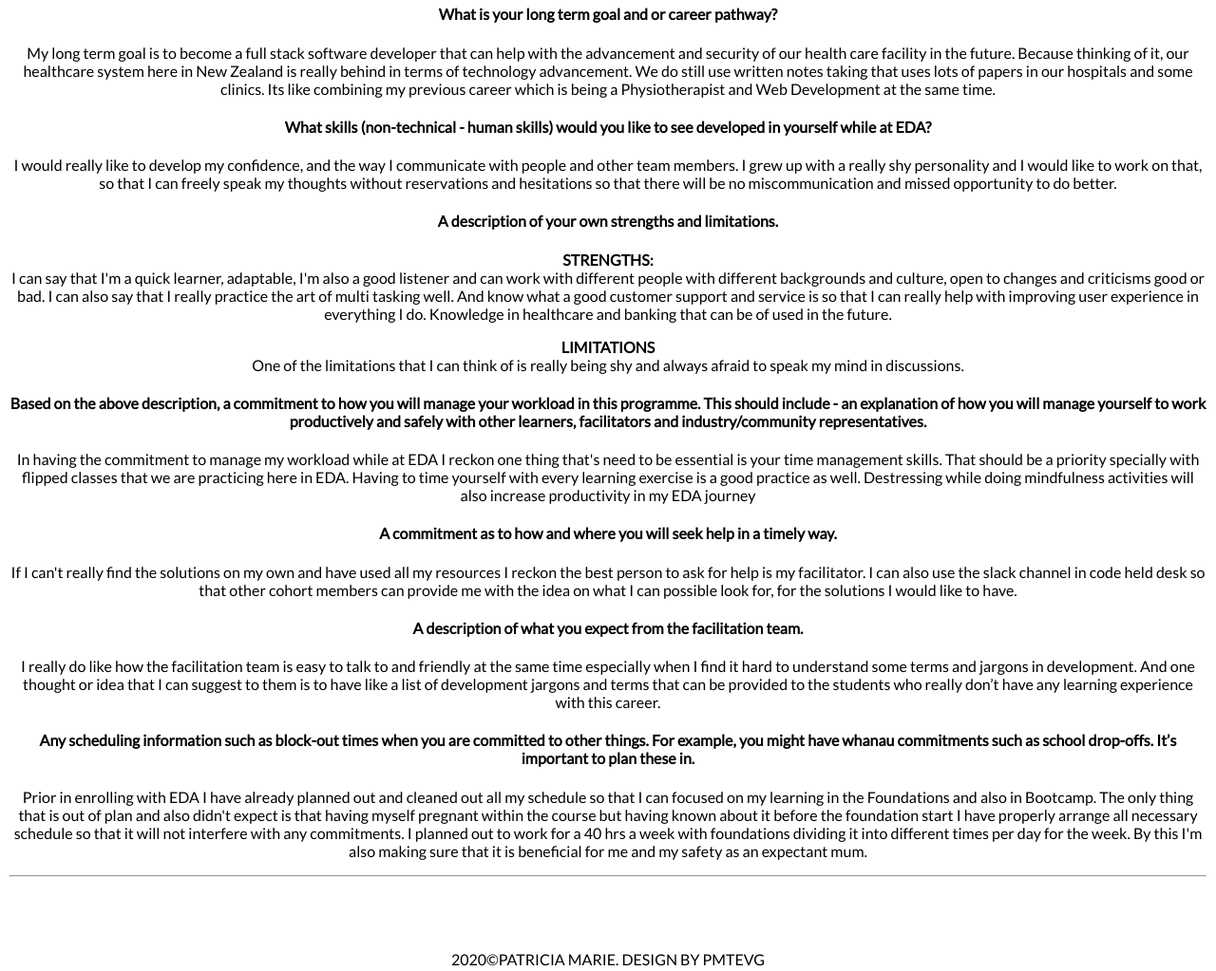
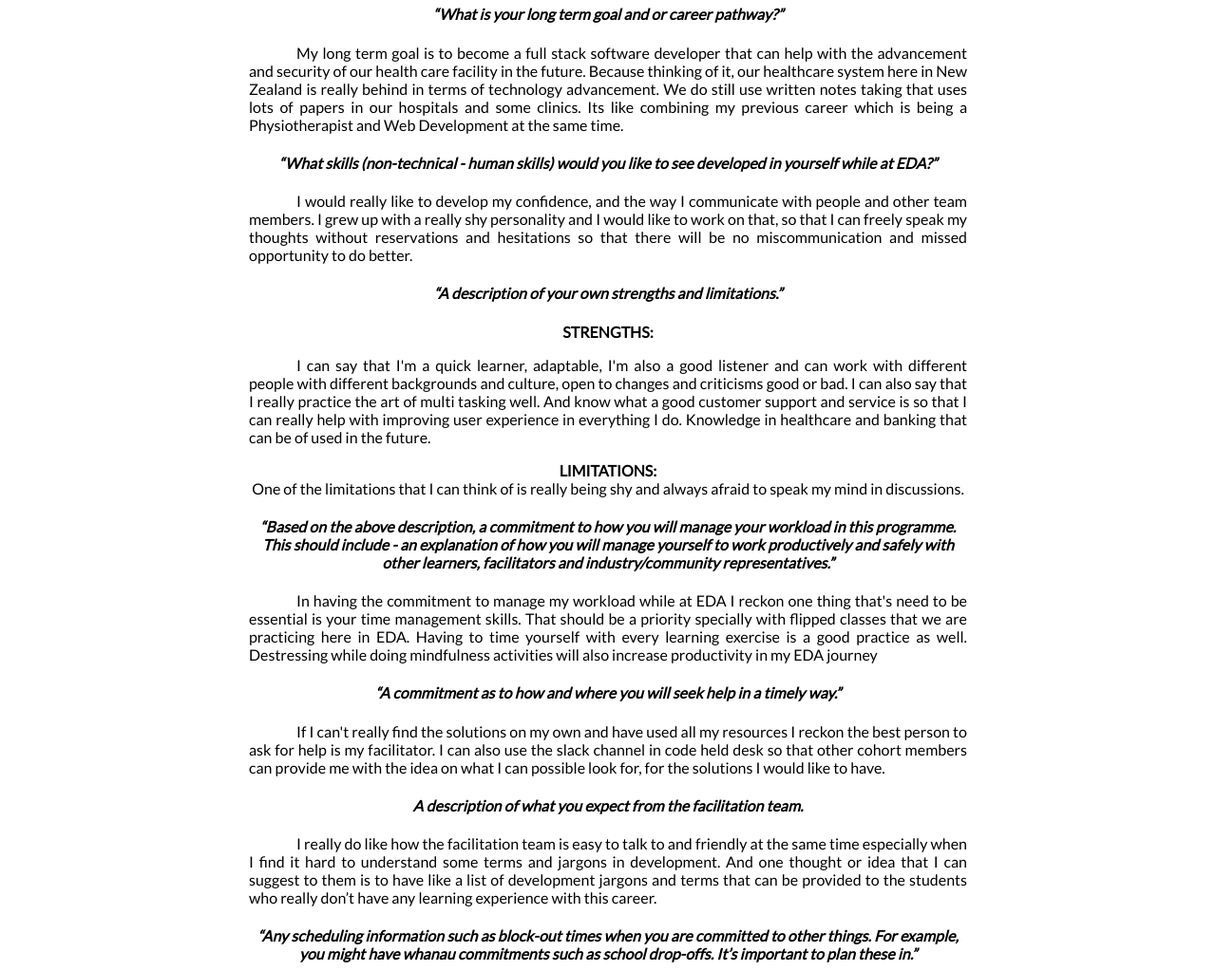
Before and after one commit to pmtevgonzales/pmtevgonzales.github.io, a plain HTML site: page Blogs/sprint2-cultural.html in a window 1280 px wide. Shown: the part 1440-2463 px from the top of the page at 95% size. Drawn offline with Linux system fonts and the light colour scheme.

Commit message:
update blog identation

```diff
--- a/Blogs/sprint2-cultural.html
+++ b/Blogs/sprint2-cultural.html
@@ -16,7 +16,7 @@
           <ul>
             <li><a href="../index.html">HOME</a></li>
             <li><a href="../about.html">ABOUT</a></li>
-            <li><a href="../blog.html">BLOG</a></li>
+            <li><a class="current" href="../blog.html">BLOG</a></li>
             <li><a href="#">FAQ</a></li>
             <li><a href="#">CONTACT</a></li>
           </ul>
@@ -34,59 +34,58 @@
                 </div>
                 <img src="../Images/thecomfortzone.jpg" alt="comfortzone" style="width:65%"/>
                 <div>
-                    <p>Reflecting on my learning journey here at EDA and how I plan on achieving my goals.</p>
-                    <h4>
-                        What is your long term goal and or career pathway?
+                    <p class="question">Reflecting on my learning journey here at EDA and how I plan on achieving my goals.</p>
+                    <h4 class="description no-indent question">
+                        <q>What is your long term goal and or career pathway?</q>
                     </h4>
-                        <p>
+                        <p class="align-justify description">
                             My long term goal is to become a full stack software developer that can help with the advancement and security of our health care facility in the future. Because thinking of it, our healthcare system here in New Zealand is really behind in terms of technology advancement. We do still use written notes taking that uses lots of papers in our hospitals and some clinics. Its like combining my previous career which is being a Physiotherapist and Web Development at the same time.
                         </p>
-                    <h4>
-                        What skills (non-technical - human skills) would you like to see developed in yourself while at EDA?
+                    <h4 class="description no-indent question">
+                        <q>What skills (non-technical - human skills) would you like to see developed in yourself while at EDA?</q>
                     </h4>
-                        <p>
+                        <p class="align-justify description">
                             I would really like to develop my confidence, and the way I  communicate with people and other team members. I grew up with a really shy personality and I would like to work on that, so that I can freely speak my thoughts without reservations and hesitations so that there will be no miscommunication and missed opportunity to do better.
                         </p>
-                    <h4>
-                        A description of your own strengths and limitations.
+                    <h4 class="description no-indent question">
+                        <q>A description of your own strengths and limitations.</q>
                     </h4>
-                        <p>
-                            <b>STRENGTHS:</b>
-                            <br>
+                        <b>STRENGTHS:</b>
+                        <p class="align-justify description">
                             I can say that I'm a quick learner, adaptable, I'm also a good listener and can work with different people with different backgrounds and culture, open to changes and criticisms good or bad. I can also say that I really practice the art of multi tasking well. And know what a good customer support and service is so that I can really help with improving user experience in everything I do. Knowledge in healthcare and banking that can be of used in the future.
                         </p>
                         <p>
-                            <b>LIMITATIONS</b>
+                            <b>LIMITATIONS:</b>
                             <br>
                             One of the limitations that I can think of is really being shy and always afraid to speak my mind in discussions.
                         </p>
-                    <h4>
-                        Based on the above description, a commitment to how you will manage your workload in this programme. This should include - an explanation of how you will manage yourself to work productively and safely with other learners, facilitators and industry/community representatives.
+                    <h4 class="description no-indent question">
+                        <q>Based on the above description, a commitment to how you will manage your workload in this programme. This should include - an explanation of how you will manage yourself to work productively and safely with other learners, facilitators and industry/community representatives.</q>
                     </h4>
-                        <p>
+                        <p class="align-justify description">
                             In having the commitment to manage my workload while at EDA I reckon one thing that's need to be essential is your time management skills. That should be a priority specially with flipped classes that we are practicing here in EDA. Having to time yourself with every learning exercise is a good practice as well. Destressing while doing mindfulness activities will also increase productivity in my EDA journey
                         </p>
-                    <h4>
-                        A commitment as to how and where you will seek help in a timely way.
+                    <h4 class="description no-indent question">
+                        <q>A commitment as to how and where you will seek help in a timely way.</q>
                     </h4>
-                        <p>
+                        <p class="align-justify description">
                             If I can't really find the solutions on my own and have used all my resources I reckon the best person to ask for help is my facilitator. I can also use the slack channel in code held desk so that other cohort members can provide me with the idea on what I can possible look for, for the solutions I would like to have.
                         </p>
-                    <h4>
+                    <h4 class="description no-indent question">
                         A description of what you expect from the facilitation team.
                     </h4>
-                        <p>
+                        <p class="align-justify description">
                             I really do like how the facilitation team is easy to talk to and friendly at the same time especially when I find it hard to understand some terms and jargons in development. And one thought or idea that I can suggest to them is to have like a list of development jargons and terms that can be provided to the students who really don’t have any learning experience with this career.
                         </p>
-                    <h4>
-                        Any scheduling information such as block-out times when you are committed to other things. For example, you might have whanau commitments such as school drop-offs. It’s important to plan these in.
+                    <h4 class="description no-indent question">
+                       <q>Any scheduling information such as block-out times when you are committed to other things. For example, you might have whanau commitments such as school drop-offs. It’s important to plan these in.</q>
                     </h4>
-                        <p>
+                        <p class="align-justify description">
                             Prior in enrolling with EDA I have already planned out and cleaned out all my schedule so that I can focused on my learning in the Foundations and also in Bootcamp. The only thing that is out of plan and also didn't expect is that having myself pregnant within the course but having known about it before the foundation start I have properly arrange all necessary schedule so that it will not interfere with any commitments. I planned out to work for a 40 hrs a week with foundations dividing it into different times per day for the week. By this I'm also making sure that it is beneficial for me and my safety as an expectant mum.
                         </p>
                 </div>
             </div>
-            <hr>
+            <div class="separator group" ></div>
         </div>
     </body>
     <br>
--- a/Styles/main.css
+++ b/Styles/main.css
@@ -14,6 +14,12 @@
     margin-left: 20%;
     margin-right: 20%;
     text-indent: 50px;
+}
+.question{
+    font-style: italic;
+}
+.no-indent{
+    text-indent: 0px;
 }
 body {
     margin: 10px;
```
Also changed, not shown: Blogs/sprint1-cultural.html (+30 -32 lines), Blogs/sprint1-technical.html (+5 -5 lines), Blogs/sprint2-technical.html (+9 -9 lines), Blogs/sprint3-cultural.html (+12 -12 lines).
